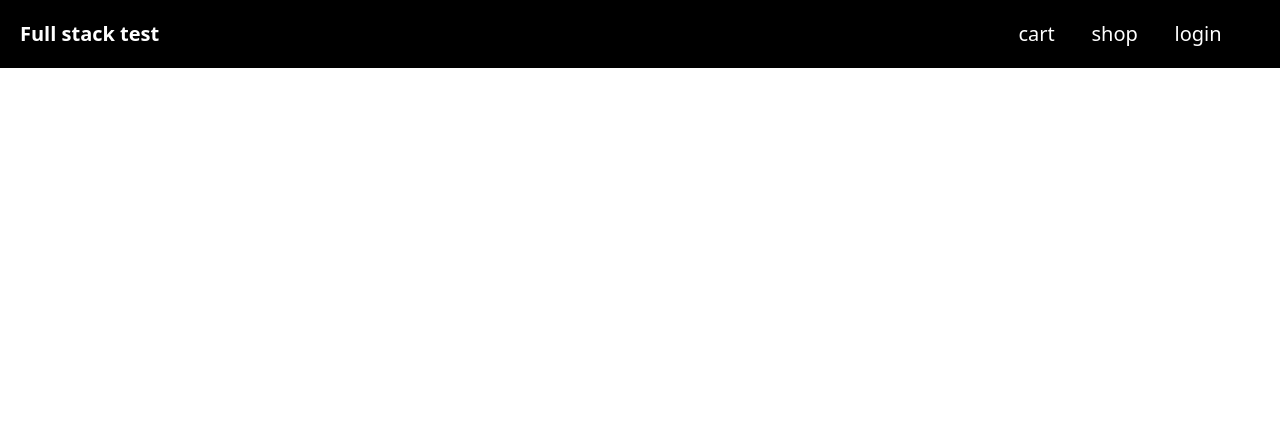
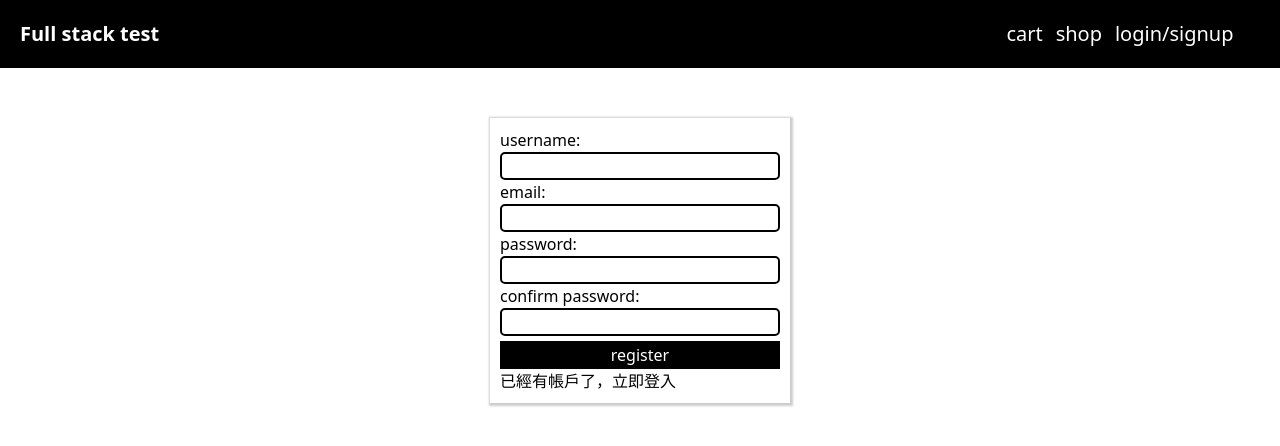
Before and after one commit to vyeh852/mern-app, a React (Create React App) app in the folder frontend/: page /register in a window 1280 px wide. Shown: the top 446 px of the page. Built offline with nearby package versions, Linux system fonts and the light colour scheme.

Commit message:
register v1 done

```diff
--- a/frontend/src/App.js
+++ b/frontend/src/App.js
@@ -6,6 +6,7 @@ import Home from "./pages/Home";
 import Product from "./pages/Product";
 import Sidemenu from "./components/Sidemenu";
 import Login from "./pages/Login";
+import Register from "./pages/Register";
 
 export default function App() {
   const [menuState,toggleMenuState] = React.useState(false)
@@ -18,6 +19,7 @@ export default function App() {
         <Route path="/cart" component={Cart}/>
         <Route path="/product/:id" component={Product}/>
         <Route path="/login" component={Login}/>
+        <Route path="/register" component={Register}/>
       </Switch>
     </div>
   );
--- a/frontend/src/components/Navbar/index.js
+++ b/frontend/src/components/Navbar/index.js
@@ -22,7 +22,7 @@ export default function Navbar({toggleMenu}) {
               </li>
               <li className="text-white text-xl">
                 <Link to="/login">
-                    login
+                    login/signup
                 </Link>
               </li>
           </ul>
--- a/frontend/src/pages/Login/index.css
+++ b/frontend/src/pages/Login/index.css
@@ -0,0 +1,25 @@
+.login-container {
+	padding: 10px;
+	width: 300px;
+	box-shadow: 1px 1px 2px 2px rgba(0, 0, 0, 0.2);
+	margin: 50px auto;
+}
+.login-btn {
+	cursor: pointer;
+	padding: 2px;
+	margin-top: 5px;
+	text-align: center;
+	color: white;
+	background-color: black;
+}
+input {
+	width: 100%;
+	border: 2px black solid;
+	border-radius: 5px;
+}
+
+/* @media (min-width: 768px) {
+	.login-container {
+		width: 500px;
+	}
+} */
--- a/frontend/src/pages/Login/index.js
+++ b/frontend/src/pages/Login/index.js
@@ -1,9 +1,19 @@
+import { Link } from 'react-router-dom'
 import './index.css';
 
 export default function Login() {
     return (
-        <div>
-            login page
+        <div className="login-container">
+            <span className="login-text">email:</span><input type="text"/><br/>
+            <span className="login-text">password:</span><input type="text"/><br/>
+            <div className="login-btn">
+                login
+            </div>
+            <span className="login-remind">
+                <Link to="/register">
+                    還沒有帳戶? 立即註冊
+                </Link>
+            </span>
         </div>
     )
 }
--- a/frontend/src/pages/Register/index.css
+++ b/frontend/src/pages/Register/index.css
@@ -0,0 +1,25 @@
+.register-container {
+	padding: 10px;
+	width: 300px;
+	box-shadow: 1px 1px 2px 2px rgba(0, 0, 0, 0.2);
+	margin: 50px auto;
+}
+.register-btn {
+	cursor: pointer;
+	padding: 2px;
+	margin-top: 5px;
+	text-align: center;
+	color: white;
+	background-color: black;
+}
+input {
+	width: 100%;
+	border: 2px black solid;
+	border-radius: 5px;
+}
+/*
+@media (min-width: 768px) {
+	.login-container {
+		width: 500px;
+	}
+} */
--- a/frontend/src/pages/Register/index.js
+++ b/frontend/src/pages/Register/index.js
@@ -1,9 +1,50 @@
+import { Link } from 'react-router-dom'
+import { useState } from 'react';
 import './index.css';
 
-export default function Register() {
+export default function Register({ history }) {
+    const [username,setUsername] = useState("");
+    const [email,setEmail] = useState("");
+    const [password,setpassword] = useState("");
+    const [confirmPassword,setConfirmPassword] = useState("");
+
+    const registerHandler = async() =>{
+        if(username && email && password && confirmPassword){
+            if(password==confirmPassword){
+                try {
+                    const data = { username, email, password }
+                    const config = {
+                        method: 'POST', // or 'PUT'
+                        body: JSON.stringify(data), // data can be `string` or {object}!
+                        headers: new Headers({
+                          'Content-Type': 'application/json'
+                        })
+                    }
+                    let res = await fetch("http://localhost:5000/api/auth/register",config)
+                    let jsonRes = await res.json();
+
+                    localStorage.setItem("auth",jsonRes.token)
+                    history.push('/')
+                } catch (error) {
+                    console.log(error);
+                }
+            }
+        }
+    }
     return (
-        <div>
-            register page
+        <div className="register-container">
+            <span className="register-text">username:</span><input type="text" onChange={(e)=>{setUsername(e.target.value)}}/><br/>
+            <span className="register-text">email:</span><input type="text" onChange={(e)=>{setEmail(e.target.value)}}/><br/>
+            <span className="register-text">password:</span><input type="text" onChange={(e)=>{setpassword(e.target.value)}}/><br/>
+            <span className="register-text">confirm password:</span><input type="text" onChange={(e)=>{setConfirmPassword(e.target.value)}}/><br/>
+            <div className="register-btn" onClick={registerHandler}>
+                register
+            </div>
+            <span className="register-remind">
+                <Link to="/login">
+                    已經有帳戶了，立即登入
+                </Link>
+            </span>
         </div>
     )
 }
```
